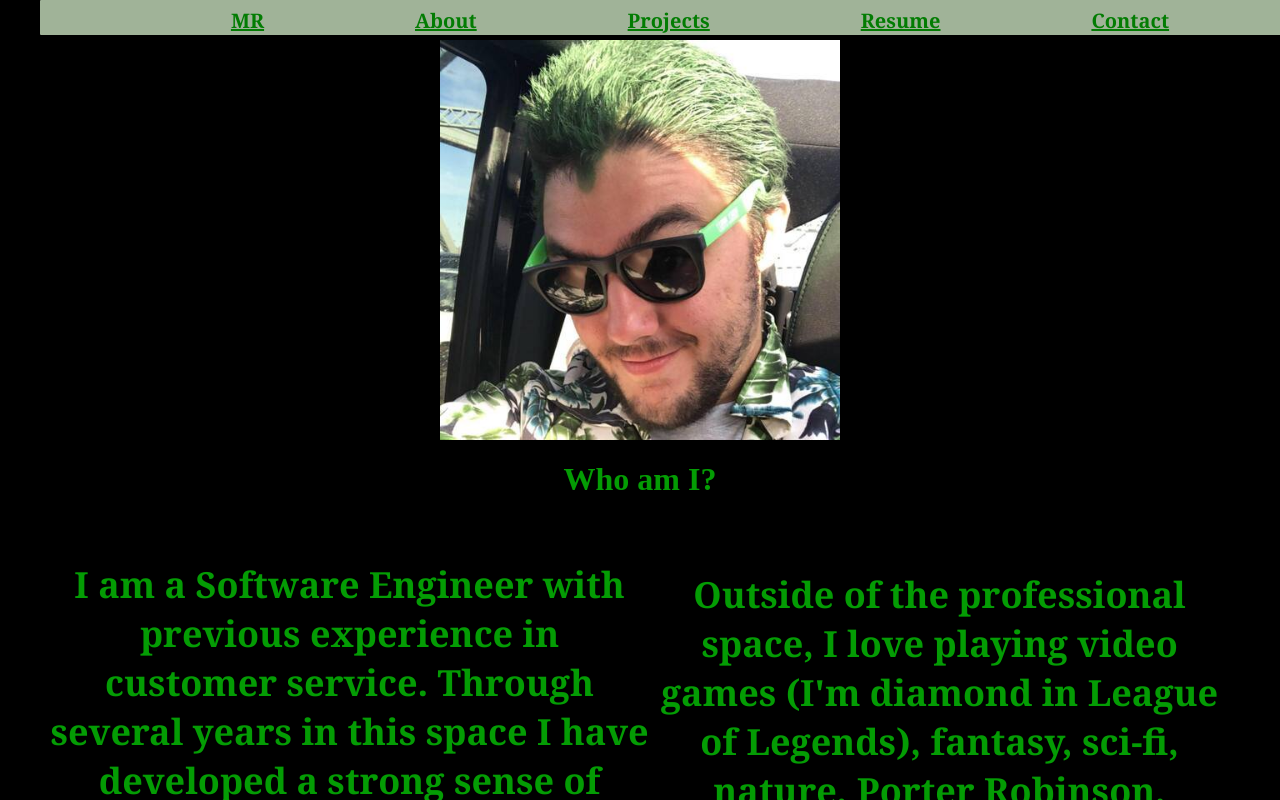
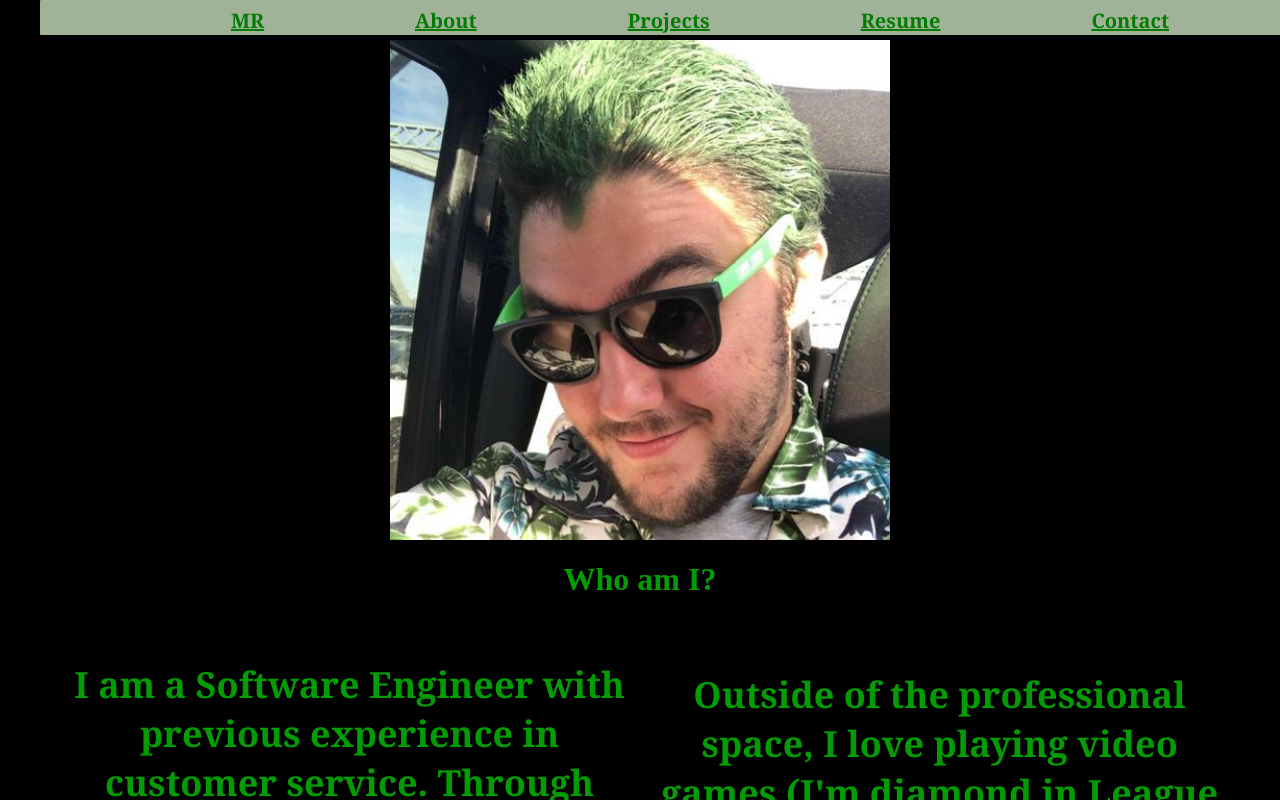
Before and after one commit to demonorez/portfolio-react, a React (Create React App) app: page /about in a window 1280 px wide. Shown: the top 800 px of the page. Built offline with nearby package versions, Linux system fonts and the light colour scheme; a web font is replaced by a local one.

Commit message:
touches up landing page

```diff
--- a/src/App.css
+++ b/src/App.css
@@ -18,7 +18,7 @@ body {
 }
 
 .img {
-  height: 400px;
+  height: 500px;
 }
 
 h1 {
@@ -33,7 +33,7 @@ h1 {
 .contactLink {
   display: flex;
   justify-content: center;
-  font-size: 24px;
+  font-size: 48px;
 }
 
 .resume {
```
